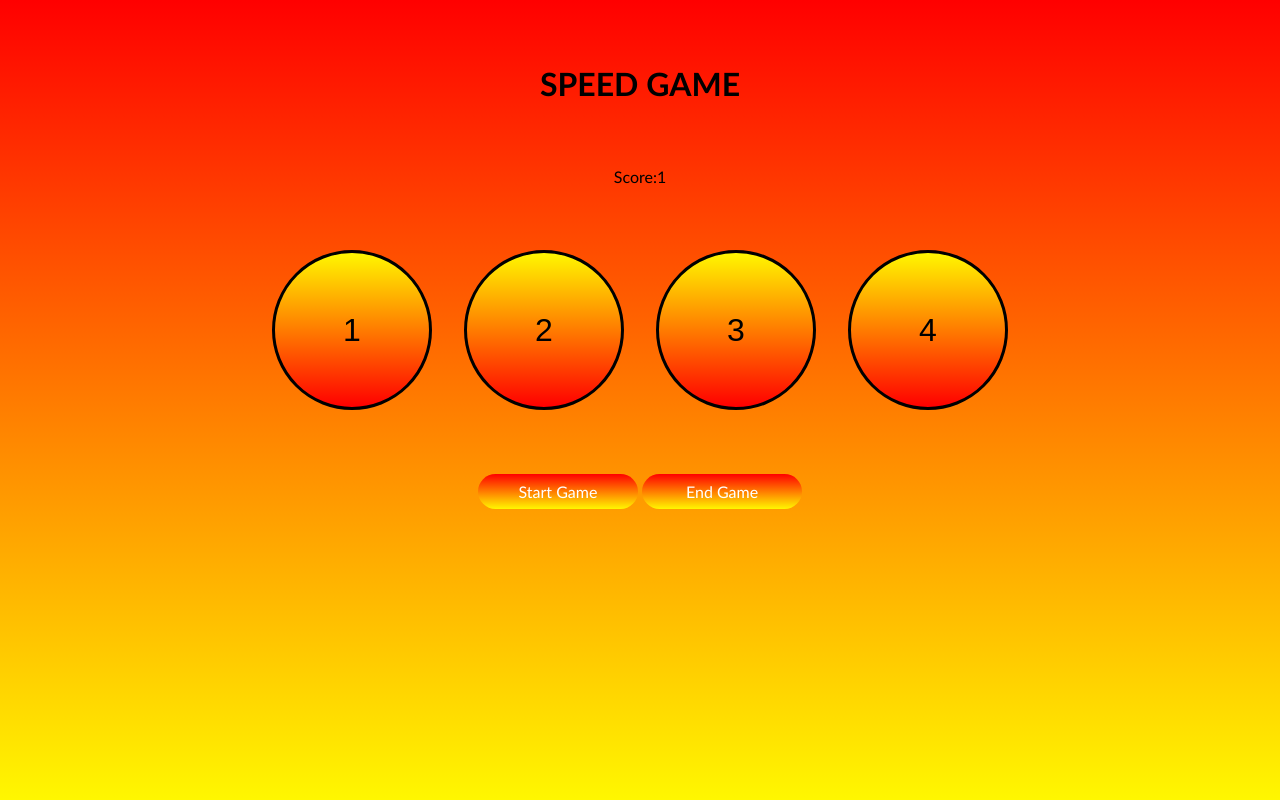
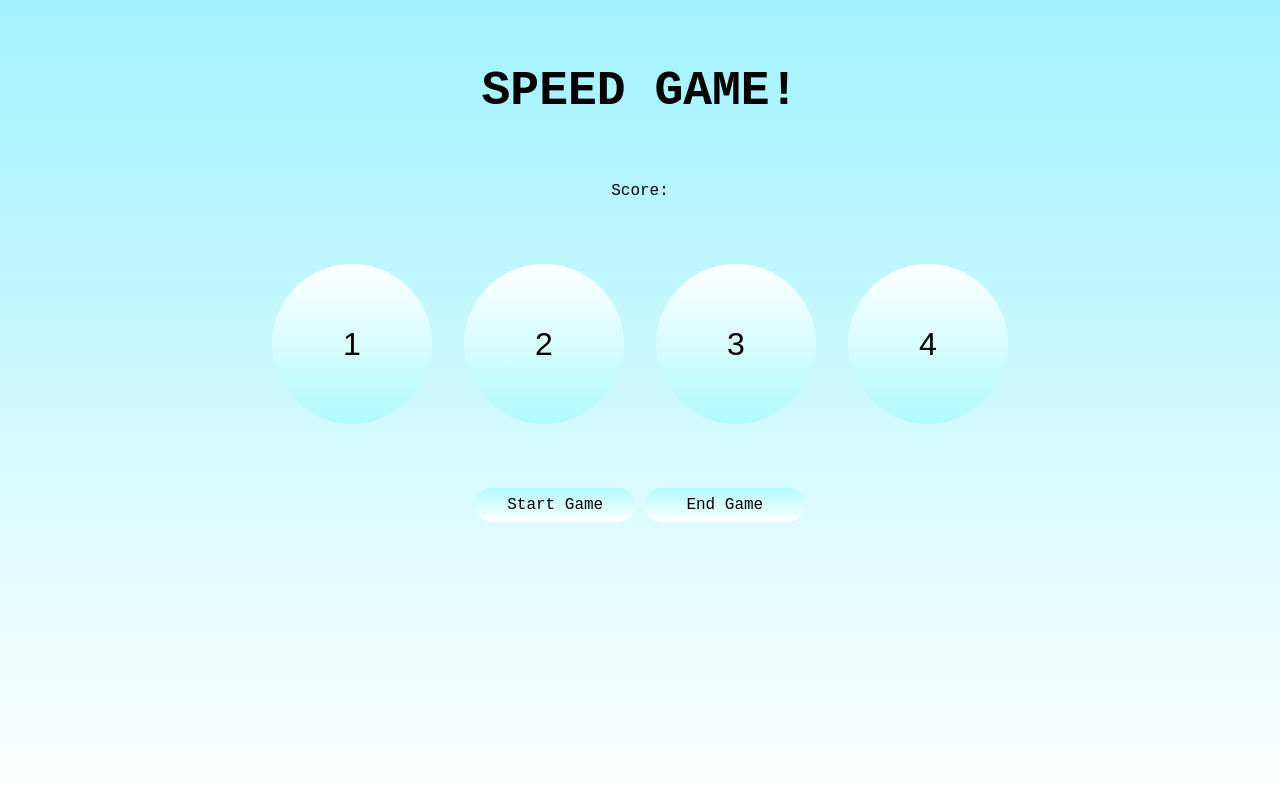
Before and after one commit to markusVJH/JS-Margit, a website: page week_5/speed_game/index.html in a window 1280 px wide. Both pictures are taken after a click on the button "Start Game". Drawn offline with Linux system fonts and the light colour scheme; a web font is replaced by a local one.

Commit message:
some_progress

```diff
--- a/week_5/speed_game/index.html
+++ b/week_5/speed_game/index.html
@@ -5,13 +5,16 @@
   <meta charset="UTF-8">
   <meta http-equiv="X-UA-Compatible" content="IE=edge">
   <meta name="viewport" content="width=device-width, initial-scale=1.0">
+  <link rel="preconnect" href="https://fonts.googleapis.com">
+  <link rel="preconnect" href="https://fonts.gstatic.com" crossorigin>
+  <link href="https://fonts.googleapis.com/css2?family=Nova+Mono&display=swap" rel="stylesheet">
   <link rel="stylesheet" href="style.css">
-    <title>Speed game</title>
+  <title>Speed game!!!</title>
 </head>
 
 <body>
   <form>
-        <h1>SPEED GAME</h1>
+    <h1>SPEED GAME!</h1>
     <p>Score:<span id="scoreDisplay"></span></p>
     <section id="circles">
       <button class="circle" id="circle1">1</button>
@@ -25,7 +28,7 @@
       <button class="btn primary" id="endButton">End Game</button>
     </div>
     <div class="modal">
-            <p>Your score is: <span id="scoreDisplay">0</span></p>
+      <p>Your score was: <span id="scoreDisplay"></span></p>
     </div>
   </form>
   <script src="main.js"></script>
--- a/week_5/speed_game/main.js
+++ b/week_5/speed_game/main.js
@@ -1,39 +1,40 @@
-const startButton = document.querySelector('#startButton');
-const circleButtons = document.querySelectorAll('.circle');
+const startButton = document.querySelector('#startButton')
+const circleButtons = document.querySelectorAll('.circle')
 
-const scoreDisplay = document.querySelector('#scoreDisplay');
-let scoreCount = 0;
+const scoreDisplay = document.querySelector('#scoreDisplay')
+let scoreCount = 0
 const startGame = () => {
-
-    /*    console.log('Button is clicked');
-       event.preventDefault(); */
-
-    /*    const id = event.target.id;
-       if (id === 'circle1') {
-           console.log('Button 1 was clicked')
-       } else if (id === 'circle2') {
-           console.log('Button 2 was clicked')
-       } else if (id === 'circle3') {
-           console.log('Button 3 was clicked')
-       } else if (id === 'circle4') {
-           console.log('Button 4 was clicked')
-       }
-       event.preventDefault() */
-    const id = event.target.id;
-    console.log(`${id} was clicked`);
-    event.preventDefault();
-    if (id !== startButton) {
-        scoreCount += 1;
-        console.log(scoreCount);
-        scoreDisplay.textContent = scoreCount;
-    }
+  console.log('Start button is clicked')
+  event.preventDefault()
 }
 
+const circleClick = () => {
+  const id = event.target.id
+  console.log(`${id} was clicked`)
+  event.preventDefault()
 
+  scoreCount += 1
+  console.log(scoreCount)
+  scoreDisplay.textContent = scoreCount
+}
 
+let previousRandomNumber = 0
 
+const randomCircle = () => {
+  console.log('Start button is clicked')
+  event.preventDefault()
+  for (let i = 0; i < 5; i++) {
+    let highlight = Math.floor(Math.random() * 4) + 1
+    console.log(highlight)
+  }
+}
 
-startButton.addEventListener('click', startGame)
+startButton.addEventListener('click', randomCircle)
 for (const circleButton of circleButtons) {
-    circleButton.addEventListener('click', startGame);
+  circleButton.addEventListener('click', circleClick)
 }
+
+/* circles.forEach((circle, i) => { teachers way to find out which circle was clicked
+    circle.addEventListener('click', () =>
+    clickCircle(i));
+}); */
--- a/week_5/speed_game/style.css
+++ b/week_5/speed_game/style.css
@@ -5,9 +5,8 @@
 }
 
 body {
-  background: linear-gradient(to top, #fff700, #ff0000);
-  font-family: "Trebuchet MS", "Lucida Sans Unicode", "Lucida Grande",
-    "Lucida Sans", Arial, sans-serif;
+  background: linear-gradient(to top, #ffffff, #a0f2ff);
+  font-family: 'Nova Mono', monospace;
   height: 100vh;
 }
 form {
@@ -22,6 +21,9 @@ p,
 #circles {
   padding: 2rem;
 }
+h1 {
+  font-size: 3rem;
+}
 #circles {
   display: flex;
   flex-direction: row;
@@ -30,9 +32,10 @@ p,
   display: flex;
   height: 20vh;
   width: 20vh;
-  background: linear-gradient(to top, #ff0000, #fff700);
+  background: linear-gradient(to top, #b0faff, #ffffff);
   padding: 2rem;
-  border: solid;
+  border: none;
+  border-color: #ffffff;
   border-radius: 100%;
   align-items: center;
   justify-content: center;
@@ -43,8 +46,8 @@ p,
 }
 .btn {
   padding: 0.5rem;
-  background: linear-gradient(to top, #fff700, #ff0000);
-  color: #ffffff;
+  background: linear-gradient(to top, #ffffff, #b0faff);
+  color: #000000;
   border-radius: 20px;
   border-style: hidden;
   font-family: inherit;
@@ -59,9 +62,10 @@ p,
   font-family: inherit;
   height: 50vh;
   width: 50vw;
+  border-style: solid;
   border-radius: 50px;
   padding: 2rem;
   position: absolute;
   top: 100px;
-  text-align: center;
+  justify-content: center;
 }
```
Lines whose indentation alone changed are shown as unchanged.
